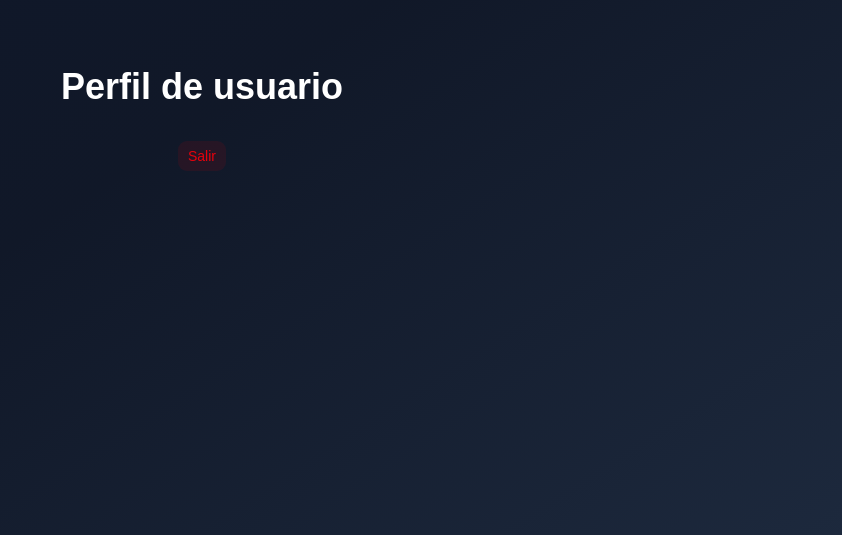
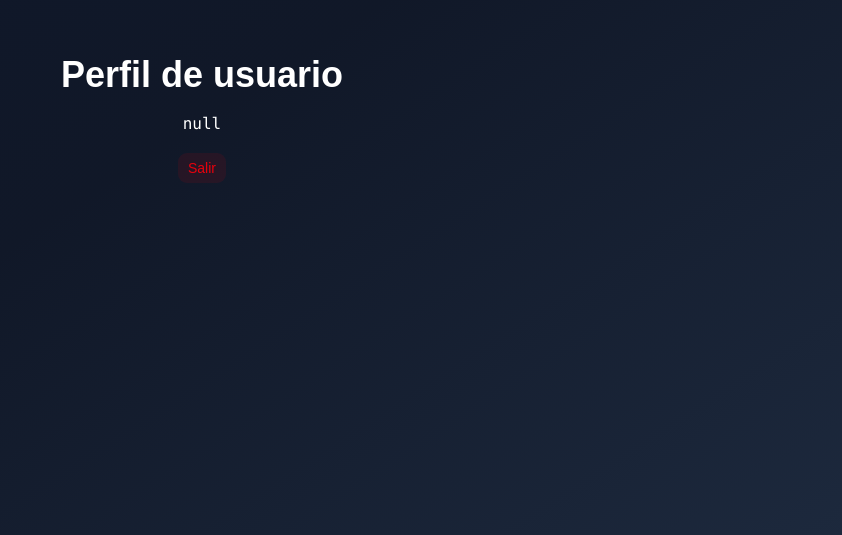
Before and after one commit to jonanv/react-course, a React (Vite) app in the folder 04-hooks-app/: page /profile in a window 1280 px wide. Shown: the part 297-832 px from the top of the page, without its empty margins (438-1280 px from the left). Built offline with nearby package versions, Linux system fonts and the light colour scheme.

Commit message:
🐛 Fix styles into ProfilePage component

```diff
--- a/04-hooks-app/src/09-useContext/pages/profile/ProfilePage.tsx
+++ b/04-hooks-app/src/09-useContext/pages/profile/ProfilePage.tsx
@@ -14,8 +14,8 @@ export const ProfilePage = () => {
             <h1 className="text-4xl font-bold">Perfil de usuario</h1>
             <hr />
 
-            <pre className="my-4">
-                { JSON.stringify(user?.name, null, 2) }
+            <pre className="my-4 overflow-x-auto">
+                { JSON.stringify(user, null, 2) }
             </pre>
 
             <Link to="/about">
```
